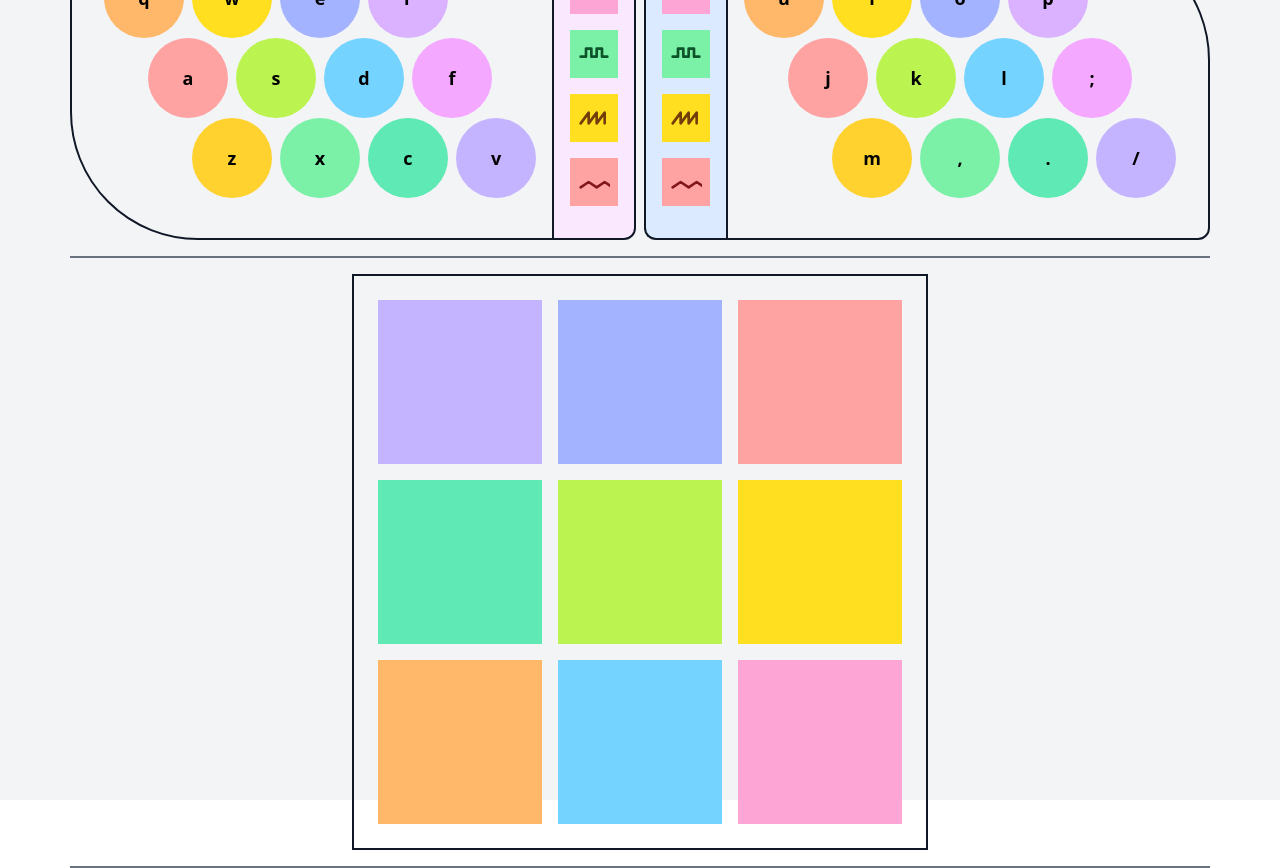
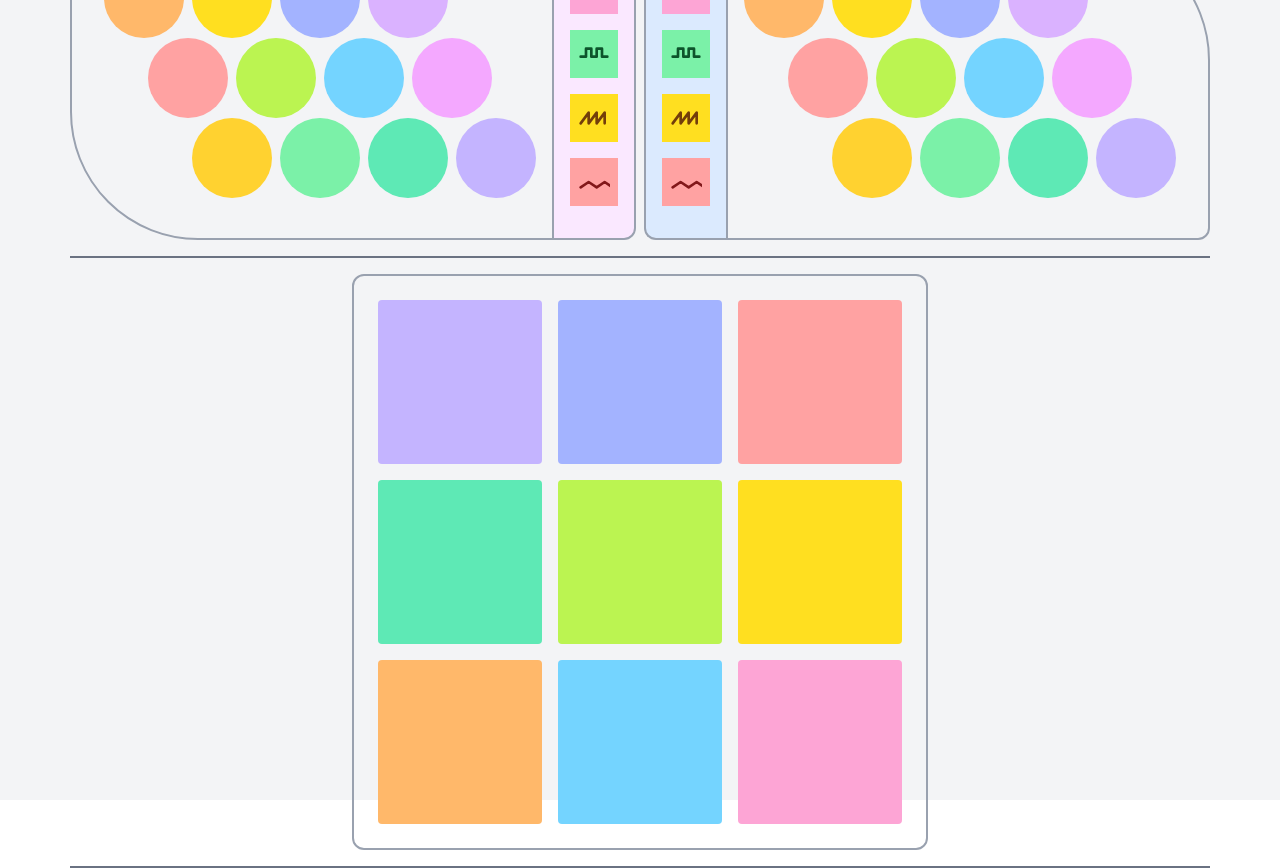
Before and after one commit to adrian729/thalia, a React (Vite) app: page / in a window 1280 px wide. Built offline with nearby package versions, Linux system fonts and the light colour scheme; no server answers.

Commit message:
adding reverb

```diff
--- a/src/App.tsx
+++ b/src/App.tsx
@@ -5,7 +5,7 @@ import ThaliaPad from "./synth-pad/ThaliaPad";
 
 function App() {
   const mainAudioContext = useContext(MainAudioContext);
-  const { audioContext, mainNode } = mainAudioContext?.state ?? {};
+  const { audioContext, mainNode } = mainAudioContext.state;
 
   if (!mainAudioContext?.state || !audioContext || !mainNode) {
     return (
--- a/src/audio-context/MainAudioContext.tsx
+++ b/src/audio-context/MainAudioContext.tsx
@@ -1,9 +1,13 @@
 import { createContext } from "react";
 import { AudioSetup } from "./types";
 
+const defaultAudioContext = new AudioContext();
 export type MainAudioContextType = {
   state: AudioSetup;
 };
-export const MainAudioContext = createContext<MainAudioContextType | null>(
-  null
-);
+export const MainAudioContext = createContext<MainAudioContextType>({
+  state: {
+    audioContext: defaultAudioContext,
+    mainNode: new GainNode(defaultAudioContext, { gain: 1 }),
+  },
+});
--- a/src/audio-context/useAudioSetup.tsx
+++ b/src/audio-context/useAudioSetup.tsx
@@ -9,20 +9,16 @@ export function useAudioSetup({
   const audioContextRef = useRef<AudioContext>(
     new AudioContext({ sampleRate })
   );
-  const mainNodeRef = useRef<AudioNode>(
+  const gainNodeRef = useRef<GainNode>(
     new GainNode(audioContextRef.current, { gain: 1 })
   );
 
   useEffect(() => {
-    const audioContext = audioContextRef?.current;
-    const mainNode = mainNodeRef?.current;
-    if (audioContextRef.current && mainNode) {
-      mainNode.connect(audioContext.destination);
-    }
-  }, [audioContextRef, mainNodeRef]);
+    gainNodeRef.current.connect(audioContextRef.current.destination);
+  }, [gainNodeRef, audioContextRef]);
 
   return {
     audioContext: audioContextRef.current,
-    mainNode: mainNodeRef.current,
+    mainNode: gainNodeRef.current,
   };
 }
--- /dev/null
+++ b/src/audio-context/useReverb.tsx
@@ -0,0 +1,46 @@
+import { useRef, useEffect } from "react";
+
+export function useReverb({
+  irPath = "IR/IR_basement.wav",
+  dryGain = 0.5,
+  wetGain = 0.2,
+  destination,
+  audioContext,
+}: {
+  irPath?: string;
+  dryGain?: number;
+  wetGain?: number;
+  destination: AudioNode;
+  audioContext: AudioContext;
+}): { dry: AudioNode; wet: AudioNode } {
+  const dryGainRef = useRef<GainNode>(
+    new GainNode(audioContext, { gain: dryGain })
+  );
+  const wetGainRef = useRef<GainNode>(
+    new GainNode(audioContext, { gain: wetGain })
+  );
+  const convolverRef = useRef<ConvolverNode>(
+    new ConvolverNode(audioContext, { buffer: null })
+  );
+
+  useEffect(() => {
+    convolverRef.current.connect(wetGainRef.current);
+    wetGainRef.current.connect(destination);
+    dryGainRef.current.connect(destination);
+  }, [convolverRef, dryGainRef, wetGainRef, destination, audioContext]);
+
+  useEffect(() => {
+    fetch(irPath).then((response) =>
+      response.arrayBuffer().then((buffer) => {
+        audioContext.decodeAudioData(buffer).then((audioBuffer) => {
+          convolverRef.current.buffer = audioBuffer;
+        });
+      })
+    );
+  }, [audioContext, convolverRef, irPath]);
+
+  return {
+    dry: dryGainRef.current,
+    wet: convolverRef.current,
+  };
+}
--- a/src/synth-pad/DrumPad.tsx
+++ b/src/synth-pad/DrumPad.tsx
@@ -1,5 +1,5 @@
 import { ClassValue } from "clsx";
-import { useCallback, useContext, useEffect, useState } from "react";
+import { useCallback, useContext, useEffect, useRef, useState } from "react";
 import { MainAudioContext } from "../audio-context/MainAudioContext";
 import { cn } from "../utils/styles";
 import {
@@ -13,6 +13,7 @@ import {
   playTom2,
   playTom3,
 } from "../utils/audio";
+import { useReverb } from "../audio-context/useReverb";
 
 type DrumPadConfigItem = {
   playInstrument: ({
@@ -84,21 +85,48 @@ const drumPadConfig: DrumPadConfigItem[] = [
 ] as const;
 
 export default function DrumPad() {
+  const mainAudioContext = useContext(MainAudioContext);
+  const { audioContext, mainNode } = mainAudioContext.state;
+  const destinationRef = useRef(new GainNode(audioContext, { gain: 1 }));
+  const { dry, wet } = useReverb({
+    irPath: "IR/IR_basement.wav",
+    dryGain: 0.5,
+    wetGain: 0.06,
+    destination: mainNode,
+    audioContext: audioContext,
+  });
+
+  useEffect(() => {
+    destinationRef.current.connect(dry);
+    destinationRef.current.connect(wet);
+  }, [destinationRef, dry, wet]);
+
   return (
-    <div className='w-xs sm:w-xl p-6 border-2 border-gray-900 grid grid-cols-3 gap-4'>
+    <div className='w-xs sm:w-xl p-6 border-2 border-gray-400 rounded-xl grid grid-cols-3 gap-4'>
       {drumPadConfig.map((configItem, index) => (
-        <DrumPadButton key={index} configItem={configItem} />
+        <DrumPadButton
+          key={index}
+          configItem={configItem}
+          destination={destinationRef.current}
+          audioContext={audioContext}
+        />
       ))}
     </div>
   );
 }
 
-function DrumPadButton({ configItem }: { configItem: DrumPadConfigItem }) {
-  const mainAudioContext = useContext(MainAudioContext);
+function DrumPadButton({
+  configItem,
+  destination,
+  audioContext,
+}: {
+  configItem: DrumPadConfigItem;
+  destination: AudioNode;
+  audioContext: AudioContext;
+}) {
   const [isPlaying, setIsPlaying] = useState(false);
-  const { audioContext, mainNode: destination } = mainAudioContext?.state ?? {};
+
   const { playInstrument, keys, extraClasses, playingClasses } = configItem;
-
   const keyDownHandler = useCallback(
     (event: KeyboardEvent) => {
       if (audioContext && destination && keys.includes(event.key)) {
@@ -134,7 +162,7 @@ function DrumPadButton({ configItem }: { configItem: DrumPadConfigItem }) {
     <button
       type='button'
       className={cn([
-        "cursor-pointer w-full aspect-square bg-gray-300",
+        "cursor-pointer w-full aspect-square bg-gray-300 rounded",
         extraClasses,
         isPlaying && playingClasses,
       ])}
--- a/src/synth-pad/ThaliaPad.tsx
+++ b/src/synth-pad/ThaliaPad.tsx
@@ -5,15 +5,18 @@ import {
   createContext,
   Dispatch,
   JSX,
+  PropsWithChildren,
   SetStateAction,
   SVGProps,
   useCallback,
   useContext,
   useEffect,
+  useRef,
   useState,
 } from "react";
 import { notes } from "../utils/notes";
 import { playSynth } from "../utils/audio";
+import { useReverb } from "../audio-context/useReverb";
 
 type ThaliaPadConfigItem = {
   id: number;
@@ -139,37 +142,39 @@ function mapIdToThaliaPadButton(
   return (
     <ThaliaPadButton
       key={midiId}
-      frequency={notes[midiId + 24].frequency}
+      frequency={notes[midiId + 36].frequency}
       configItem={configItem}
       keys={keys}
-      hasHelper={true}
     />
   );
 }
 
+const defaultAudioContext = new AudioContext();
 type ThaliaPadBoardContextType = {
   oscillatorTypes: OscillatorType[];
   setOscillatorTypes: Dispatch<SetStateAction<OscillatorType[]>>;
   toggleWaveType: (oscillatorType: OscillatorType) => void;
+  helperEnabled: boolean;
+  setHelperEnabled: Dispatch<SetStateAction<boolean>>;
+  audioContext: AudioContext;
+  destination: AudioNode;
 };
 const ThaliaPadBoardContext = createContext<ThaliaPadBoardContextType>({
   oscillatorTypes: ["sine", "square", "sawtooth", "triangle"],
   setOscillatorTypes: () => {},
   toggleWaveType: () => {},
+  helperEnabled: false,
+  setHelperEnabled: () => {},
+  audioContext: defaultAudioContext,
+  destination: new GainNode(defaultAudioContext, { gain: 1 }),
 });
-
-export function ThaliaPadBoardProvider({
-  children,
-}: {
-  children: JSX.Element;
-}) {
+export function ThaliaPadBoardProvider({ children }: PropsWithChildren) {
   const [oscillatorTypes, setOscillatorTypes] = useState<OscillatorType[]>([
     "sine",
     "square",
     "sawtooth",
     "triangle",
   ]);
-
   const toggleWaveType = useCallback((oscillatorType: OscillatorType) => {
     setOscillatorTypes((prev) => {
       if (prev.includes(oscillatorType)) {
@@ -179,9 +184,35 @@ export function ThaliaPadBoardProvider({
     });
   }, []);
 
+  const [helperEnabled, setHelperEnabled] = useState(false);
+
+  const mainAudioContext = useContext(MainAudioContext);
+  const { audioContext, mainNode } = mainAudioContext.state;
+  const destinationRef = useRef(new GainNode(audioContext, { gain: 1 }));
+  const { dry, wet } = useReverb({
+    irPath: "IR/IR_basement.wav",
+    dryGain: 0.5,
+    wetGain: 0.05,
+    destination: mainNode,
+    audioContext: audioContext,
+  });
+
+  useEffect(() => {
+    destinationRef.current.connect(dry);
+    destinationRef.current.connect(wet);
+  }, [destinationRef, dry, wet]);
+
   return (
     <ThaliaPadBoardContext.Provider
-      value={{ oscillatorTypes, setOscillatorTypes, toggleWaveType }}
+      value={{
+        oscillatorTypes,
+        setOscillatorTypes,
+        toggleWaveType,
+        helperEnabled,
+        setHelperEnabled,
+        audioContext: audioContext!,
+        destination: destinationRef.current,
+      }}
     >
       {children}
     </ThaliaPadBoardContext.Provider>
@@ -192,7 +223,7 @@ function LeftThaliaPadBoard() {
   const { oscillatorTypes, toggleWaveType } = useContext(ThaliaPadBoardContext);
   return (
     <div className='flex'>
-      <div className='border-2 border-gray-900 rounded-tl-xl rounded-bl-[8rem]'>
+      <div className='border-2 border-gray-400 rounded-tl-xl rounded-bl-[8rem]'>
         <div className='w-fit pl-8 pr-4 pt-6 flex flex-nowrap gap-2'>
           {/* 2-/3-/6-/7- */}
           {[1, 3, 8, 10].map((midiId) =>
@@ -228,7 +259,7 @@ function LeftThaliaPadBoard() {
           </div>
         </div>
       </div>
-      <div className='py-8 bg-fuchsia-100 border-r-2 border-y-2 rounded-r-xl border-gray-900 px-4 grid grid-cols-1 justify-center items-center gap-4'>
+      <div className='py-8 bg-fuchsia-100 border-r-2 border-y-2 rounded-r-xl border-gray-400 px-4 grid grid-cols-1 justify-center items-center gap-4'>
         <button
           type='button'
           className={cn(
@@ -287,7 +318,7 @@ function RightThaliaPadBoard() {
   const { oscillatorTypes, toggleWaveType } = useContext(ThaliaPadBoardContext);
   return (
     <div className='flex'>
-      <div className='py-8 bg-blue-100 border-l-2 border-y-2 rounded-l-xl border-gray-900 px-4 grid grid-cols-1 justify-center items-center gap-4'>
+      <div className='py-8 bg-blue-100 border-l-2 border-y-2 rounded-l-xl border-gray-400 px-4 grid grid-cols-1 justify-center items-center gap-4'>
         <button
           type='button'
           className={cn(
@@ -338,7 +369,7 @@ function RightThaliaPadBoard() {
           </div>
         </button>
       </div>
-      <div className='border-2 border-gray-900 rounded-br-xl rounded-tr-[8rem]'>
+      <div className='border-2 border-gray-400 rounded-br-xl rounded-tr-[8rem]'>
         <div className='w-fit pr-8 pl-4 pt-6 flex flex-nowrap gap-2'>
           {/* '2-/'3-/'6-/'7- */}
           {[13, 15, 20, 22].map((midiId) =>
@@ -398,17 +429,14 @@ function ThaliaPadButton({
   frequency,
   configItem,
   keys,
-  hasHelper = false,
 }: {
   frequency: number;
   configItem: ThaliaPadConfigItem;
   keys: string[];
-  hasHelper: boolean;
 }) {
-  const mainAudioContext = useContext(MainAudioContext);
-  const { audioContext, mainNode: destination } = mainAudioContext?.state ?? {};
   const [isPlaying, setIsPlaying] = useState(false);
-  const { oscillatorTypes } = useContext(ThaliaPadBoardContext);
+  const { oscillatorTypes, helperEnabled, audioContext, destination } =
+    useContext(ThaliaPadBoardContext);
   const { extraClasses, playingClasses } = configItem;
 
   const keyDownHandler = useCallback(
@@ -484,7 +512,7 @@ function ThaliaPadButton({
         setIsPlaying(false);
       }}
     >
-      {hasHelper && `${keys[0]}`}
+      {helperEnabled && `${keys[0]}`}
     </button>
   );
 }
--- a/src/utils/audio.ts
+++ b/src/utils/audio.ts
@@ -12,79 +12,99 @@ export function createNoiseBuffer(audioContext: AudioContext) {
   return buffer;
 }
 
-export function playSynth({
+function playSynthOscillator({
+  gain = 1.0,
   frequency,
+  oscillatorType = "sine",
+  duration = 0.5,
   audioContext,
   destination,
-  oscillatorTypes,
 }: {
+  gain?: number;
   frequency: number;
+  oscillatorType?: OscillatorType;
+  duration?: number;
   audioContext: AudioContext;
   destination: AudioNode;
-  oscillatorTypes: OscillatorType[];
 }) {
   const currentTime = audioContext.currentTime;
-  let currentFrequency = frequency;
-  if (frequency < 20 || frequency > 20000) currentFrequency = 440;
 
-  const gainControl = audioContext.createGain();
-  gainControl.gain.setValueAtTime(0.8, currentTime);
-  gainControl.gain.exponentialRampToValueAtTime(0.001, currentTime + 0.5);
+  const oscGain = new GainNode(audioContext, { gain });
+  const osc = new OscillatorNode(audioContext, {
+    frequency,
+    type: oscillatorType,
+  });
+
+  osc.connect(oscGain);
+  oscGain.connect(destination);
+
+  oscGain.gain.exponentialRampToValueAtTime(0.001, currentTime + duration);
+  osc.start(currentTime);
+  osc.stop(currentTime + duration);
+}
+
+export function playSynth({
+  gain = 0.8,
+  frequency,
+  duration = 0.5,
+  audioContext,
+  destination,
+  oscillatorTypes = ["sine", "square", "sawtooth", "triangle"],
+}: {
+  gain?: number;
+  frequency: number;
+  duration?: number;
+  audioContext: AudioContext;
+  destination: AudioNode;
+  oscillatorTypes?: OscillatorType[];
+}) {
+  const currentTime = audioContext.currentTime;
+  const currentFrequency = clampFrequency(frequency);
+
+  const gainControl = new GainNode(audioContext, { gain });
+  gainControl.gain.exponentialRampToValueAtTime(0.001, currentTime + duration);
   gainControl.connect(destination);
 
   if (oscillatorTypes.includes("sine")) {
-    const oscillator = audioContext.createOscillator();
-    oscillator.type = "sine";
-    oscillator.frequency.setValueAtTime(currentFrequency, currentTime);
-    oscillator.connect(gainControl);
-
-    oscillator.start(currentTime);
-    oscillator.stop(currentTime + 0.5);
+    playSynthOscillator({
+      frequency: currentFrequency,
+      duration,
+      audioContext,
+      destination: gainControl,
+    });
   }
 
   if (oscillatorTypes.includes("square")) {
-    const squareGain = audioContext.createGain();
-    squareGain.gain.setValueAtTime(0.1, currentTime);
-    squareGain.gain.exponentialRampToValueAtTime(0.001, currentTime + 0.5);
-    squareGain.connect(gainControl);
-
-    const squareOscillator = audioContext.createOscillator();
-    squareOscillator.type = "square";
-    squareOscillator.frequency.setValueAtTime(currentFrequency, currentTime);
-    squareOscillator.connect(squareGain);
-
-    squareOscillator.start(currentTime);
-    squareOscillator.stop(currentTime + 0.5);
+    playSynthOscillator({
+      gain: 0.1,
+      frequency: currentFrequency,
+      oscillatorType: "square",
+      duration,
+      audioContext,
+      destination: gainControl,
+    });
   }
 
   if (oscillatorTypes.includes("sawtooth")) {
-    const sawtoothGain = audioContext.createGain();
-    sawtoothGain.gain.setValueAtTime(0.1, currentTime);
-    sawtoothGain.gain.exponentialRampToValueAtTime(0.001, currentTime + 0.5);
-    sawtoothGain.connect(gainControl);
-
-    const sawtoothOscillator = audioContext.createOscillator();
-    sawtoothOscillator.type = "sawtooth";
-    sawtoothOscillator.frequency.setValueAtTime(currentFrequency, currentTime);
-    sawtoothOscillator.connect(sawtoothGain);
-
-    sawtoothOscillator.start(currentTime);
-    sawtoothOscillator.stop(currentTime + 0.5);
+    playSynthOscillator({
+      gain: 0.1,
+      frequency: currentFrequency,
+      oscillatorType: "sawtooth",
+      duration,
+      audioContext,
+      destination: gainControl,
+    });
   }
 
   if (oscillatorTypes.includes("triangle")) {
-    const triangleGain = audioContext.createGain();
-    triangleGain.gain.setValueAtTime(0.5, currentTime);
-    triangleGain.gain.exponentialRampToValueAtTime(0.001, currentTime + 0.5);
-    triangleGain.connect(gainControl);
-
-    const triangleOscillator = audioContext.createOscillator();
-    triangleOscillator.type = "triangle";
-    triangleOscillator.frequency.setValueAtTime(currentFrequency, currentTime);
-    triangleOscillator.connect(triangleGain);
-
-    triangleOscillator.start(currentTime);
-    triangleOscillator.stop(currentTime + 0.5);
+    playSynthOscillator({
+      gain: 0.5,
+      frequency: currentFrequency,
+      oscillatorType: "triangle",
+      duration,
+      audioContext,
+      destination: gainControl,
+    });
   }
 }
 
@@ -530,3 +550,9 @@ export function playTom3({
   noiseSource.start(currentTime);
   noiseSource.stop(currentTime + 1.5);
 }
+
+export function clampFrequency(frequency: number): number {
+  if (frequency < 20) return 20;
+  if (frequency > 20000) return 20000;
+  return frequency;
+}
```
Also changed, not shown: 1 other file (tests, documents, lock files or other folders).
